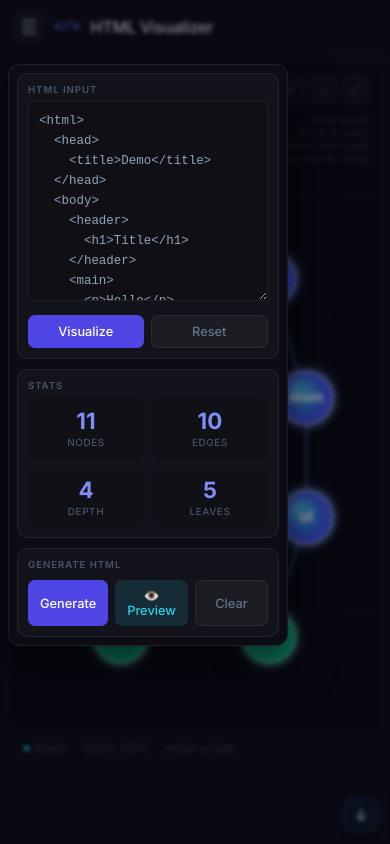
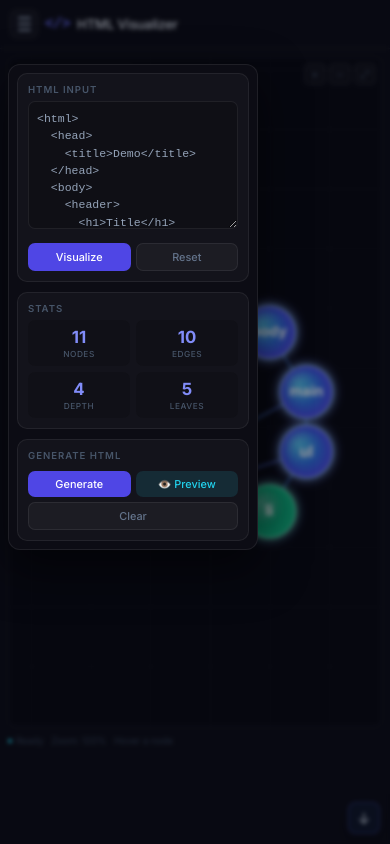
Before and after one commit to fuad7161/GraphML, a plain HTML site: page index.html in a window 390 px wide. Both pictures are taken after a click on the button "Toggle sidebar". Drawn offline with Linux system fonts and the light colour scheme.

Commit message:
add more responsiveness for any device

```diff
--- a/css/base.css
+++ b/css/base.css
@@ -21,6 +21,13 @@ body {
     align-items: center;
 }
 
+@media (max-width: 768px) {
+    body {
+        overflow-x: hidden;
+        -webkit-text-size-adjust: 100%;
+    }
+}
+
 ::-webkit-scrollbar {
     width: 5px;
 }
--- a/css/canvas.css
+++ b/css/canvas.css
@@ -127,7 +127,40 @@ canvas:active {
     transform: translateY(0);
 }
 
+@media (max-width: 1024px) {
+    .canvas-wrap {
+        height: 520px;
+        min-height: 340px;
+    }
+}
+
 @media (max-width: 768px) {
+    .canvas-wrap {
+        height: 430px;
+        min-height: 280px;
+    }
+
+    .canvas-overlay {
+        top: 8px;
+        right: 8px;
+        gap: 4px;
+    }
+
+    .icon-btn {
+        width: 25px;
+        height: 25px;
+        font-size: 12px;
+    }
+
+    .canvas-hint {
+        top: 40px;
+        right: 8px;
+    }
+
+    .canvas-hint span {
+        font-size: 0.56rem;
+    }
+
     .scroll-fab {
         right: 12px;
         bottom: 12px;
@@ -139,3 +172,43 @@ canvas:active {
         font-size: 16px;
     }
 }
+
+@media (max-width: 480px) {
+    .canvas-wrap {
+        height: 350px;
+        min-height: 220px;
+    }
+
+    canvas {
+        border-radius: 8px;
+    }
+
+    .canvas-overlay {
+        top: 6px;
+        right: 6px;
+        gap: 3px;
+    }
+
+    .icon-btn {
+        width: 22px;
+        height: 22px;
+        font-size: 11px;
+        border-radius: 5px;
+    }
+
+    .canvas-hint {
+        display: none;
+    }
+
+    .scroll-fab {
+        right: 10px;
+        bottom: 10px;
+    }
+
+    .scroll-fab-btn {
+        width: 32px;
+        height: 32px;
+        font-size: 15px;
+        border-radius: 8px;
+    }
+}
--- a/css/header.css
+++ b/css/header.css
@@ -58,10 +58,43 @@ header h1 {
 @media (max-width: 768px) {
     header {
         padding: 12px 14px;
+        gap: 8px;
     }
 
     .menu-toggle {
         width: 30px;
         height: 30px;
     }
+
+    header h1 {
+        font-size: 0.92rem;
+    }
 }
+
+@media (max-width: 480px) {
+    header {
+        padding: 10px 10px;
+        gap: 7px;
+    }
+
+    .menu-toggle {
+        width: 28px;
+        height: 28px;
+        border-radius: 7px;
+    }
+
+    .menu-toggle span {
+        width: 13px;
+    }
+
+    .logo {
+        font-size: 0.9rem;
+    }
+
+    header h1 {
+        font-size: 0.82rem;
+        white-space: nowrap;
+        overflow: hidden;
+        text-overflow: ellipsis;
+    }
+}
--- a/css/layout.css
+++ b/css/layout.css
@@ -34,6 +34,7 @@
     opacity: 0;
     pointer-events: none;
     transition: transform 0.3s cubic-bezier(.4, 0, .2, 1), opacity 0.22s ease;
+    overscroll-behavior: contain;
 }
 
 body.sidebar-open .sidebar {
@@ -90,7 +91,7 @@ body.sidebar-open .sidebar-backdrop {
     .sidebar {
         top: 64px;
         left: 10px;
-        width: 280px;
+        width: 270px;
         max-width: calc(100vw - 20px);
         max-height: calc(100vh - 76px);
     }
@@ -112,7 +113,7 @@ body.sidebar-open .sidebar-backdrop {
 
     .sidebar {
         left: 8px;
-        width: 280px;
+        width: 250px;
         max-width: calc(100vw - 16px);
         max-height: calc(100vh - 72px);
         padding: 8px;
@@ -127,3 +128,11 @@ body.sidebar-open .sidebar-backdrop {
         margin-bottom: 6px;
     }
 }
+
+@media (max-width: 360px) {
+    .sidebar {
+        width: 236px;
+        top: 60px;
+        max-height: calc(100vh - 68px);
+    }
+}
--- a/css/modal.css
+++ b/css/modal.css
@@ -468,3 +468,128 @@
 .preview-btn:hover {
     background: rgba(34, 211, 238, 0.22) !important;
 }
+
+@media (max-width: 768px) {
+    .modal {
+        width: 94vw;
+        padding: 18px 16px;
+        max-height: 88vh;
+    }
+
+    .modal h3 {
+        font-size: 0.86rem;
+        margin-bottom: 14px;
+    }
+
+    .modal-actions {
+        margin-top: 16px;
+        gap: 6px;
+    }
+
+    .output-panel pre {
+        max-height: 160px;
+        font-size: 0.68rem;
+    }
+
+    .search-bar {
+        top: 8px;
+        left: 8px;
+        gap: 5px;
+    }
+
+    .search-bar input {
+        width: 136px;
+        font-size: 0.68rem;
+        padding: 4px 8px;
+    }
+
+    .search-bar input:focus {
+        width: 160px;
+    }
+
+    .preview-section {
+        padding: 0 12px 10px;
+    }
+
+    .preview-header {
+        padding: 8px 10px;
+        gap: 8px;
+        align-items: flex-start;
+        flex-wrap: wrap;
+    }
+
+    .preview-actions {
+        gap: 5px;
+        flex-wrap: wrap;
+    }
+
+    .preview-actions .btn-secondary {
+        padding: 4px 8px;
+        font-size: 0.62rem;
+    }
+
+    .preview-frame-wrap {
+        height: 240px;
+    }
+
+    .preview-frame-wrap.expanded {
+        height: 380px;
+    }
+}
+
+@media (max-width: 480px) {
+    .modal {
+        width: 96vw;
+        padding: 14px 12px;
+        border-radius: 10px;
+    }
+
+    .modal-field {
+        margin-bottom: 12px;
+    }
+
+    .modal-field label {
+        font-size: 0.62rem;
+    }
+
+    .modal-actions {
+        flex-direction: column;
+    }
+
+    .output-toolbar {
+        flex-wrap: wrap;
+    }
+
+    .output-toolbar button {
+        font-size: 0.66rem;
+        padding: 4px 8px;
+    }
+
+    .search-bar input {
+        width: 118px;
+    }
+
+    .search-bar input:focus {
+        width: 132px;
+    }
+
+    .search-count {
+        display: none;
+    }
+
+    .preview-section {
+        padding: 0 8px 8px;
+    }
+
+    .preview-title h3 {
+        font-size: 0.64rem;
+    }
+
+    .preview-frame-wrap {
+        height: 210px;
+    }
+
+    .preview-frame-wrap.expanded {
+        height: 320px;
+    }
+}
--- a/css/sidebar.css
+++ b/css/sidebar.css
@@ -90,3 +90,67 @@ button {
     text-transform: uppercase;
     letter-spacing: 0.06em;
 }
+
+@media (max-width: 768px) {
+    textarea {
+        height: 150px;
+        font-size: 0.74rem;
+        line-height: 1.5;
+    }
+
+    button {
+        font-size: 0.74rem;
+        padding: 7px 10px;
+    }
+
+    .btn-row {
+        gap: 6px;
+    }
+
+    .stat-box {
+        padding: 8px;
+    }
+
+    .stat-box .val {
+        font-size: 1.2rem;
+    }
+}
+
+@media (max-width: 480px) {
+    textarea {
+        height: 128px;
+        font-size: 0.72rem;
+        padding: 8px;
+    }
+
+    .btn-row {
+        gap: 5px;
+        flex-wrap: wrap;
+    }
+
+    .btn-row button {
+        flex: 1 1 calc(50% - 5px);
+        min-width: 0;
+    }
+
+    button {
+        font-size: 0.68rem;
+        padding: 6px 8px;
+    }
+
+    .stats {
+        gap: 6px;
+    }
+
+    .stat-box {
+        padding: 7px;
+    }
+
+    .stat-box .val {
+        font-size: 1.05rem;
+    }
+
+    .stat-box .lbl {
+        font-size: 0.52rem;
+    }
+}
--- a/css/statusbar.css
+++ b/css/statusbar.css
@@ -37,3 +37,29 @@
         opacity: 0.3;
     }
 }
+
+@media (max-width: 768px) {
+    .status-bar {
+        padding: 0 12px 10px;
+        gap: 10px;
+        font-size: 0.62rem;
+        flex-wrap: wrap;
+    }
+
+    .status-bar span {
+        gap: 4px;
+    }
+}
+
+@media (max-width: 480px) {
+    .status-bar {
+        padding: 0 8px 8px;
+        gap: 8px;
+        font-size: 0.58rem;
+    }
+
+    .dot-live {
+        width: 4px;
+        height: 4px;
+    }
+}
```
